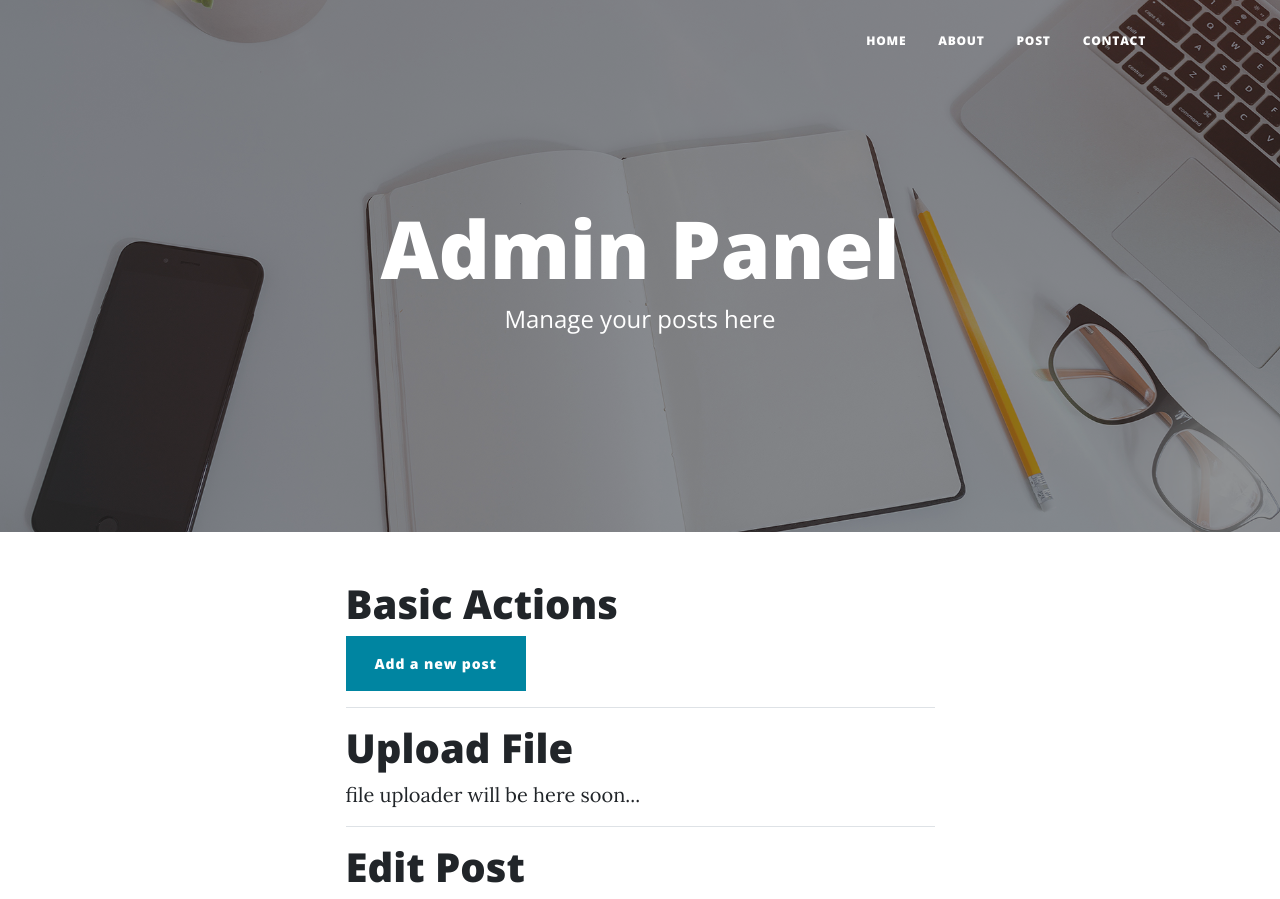
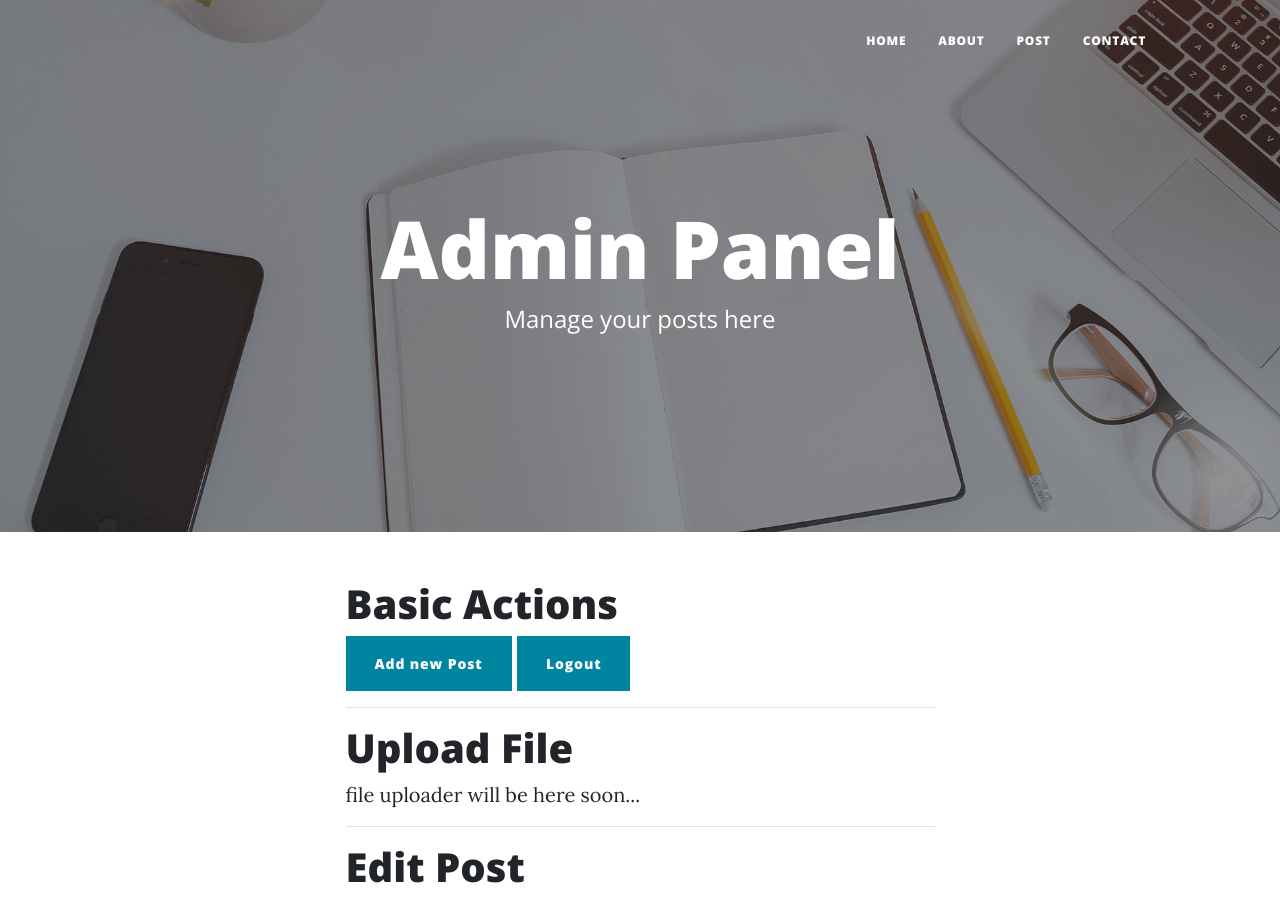
Before and after one commit to PiyushBagde/Dynamic-Blogging-Website-Template, a Flask app: template templates/dashboard.html in a window 1280 px wide. Shown: the top 899 px of the page. Run offline with Flask 3, Linux system fonts and the light colour scheme; the template is opened without the code that fills it, so the values that code supplies are empty; some libraries are stand-ins or nearby versions.

Commit message:
Posts are editable

```diff
--- a/templates/dashboard.html
+++ b/templates/dashboard.html
@@ -19,8 +19,11 @@
 <div class="container px-4 px-lg-5">
   <div class="row gx-4 gx-lg-5 justify-content-center">
     <div class="col-md-10 col-lg-8 col-xl-7">
+
     <h1>Basic Actions</h1>
-    <a href="/edit/0" ><button class="btn btn-primary"> Add a new post</button></a>
+
+    <a href="/edit/0" ><button class="btn btn-primary">Add new Post</button></a>
+    <a href="/logout" ><button class="btn btn-primary">Logout</button></a>
 <hr>
       <h1>Upload File</h1>
         file uploader will be here soon...
@@ -31,8 +34,8 @@
           <tr>
             <th scope="col">Srn</th>
             <th scope="col">Title</th>
+            <th scope="col">Date</th>
             <th scope="col">Edit</th>
-            <th scope="col">Date</th>
           </tr>
         </thead>
         <tbody>
--- a/templates/edit.html
+++ b/templates/edit.html
@@ -19,6 +19,11 @@
 <div class="container px-4 px-lg-5">
   <div class="row gx-4 gx-lg-5 justify-content-center">
     <div class="col-md-10 col-lg-8 col-xl-7">
+            <h1>Basic Actions</h1>
+        <a href="/dashboard" ><button class="btn btn-primary">Dashboard Home</button></a>
+        <a href="/logout" ><button class="btn btn-primary">Logout</button></a>
+
+        <hr>
       <h1>Add / Edit Post</h1>
 
       <form name="sentMessage" action="/edit/{{post.sno}}" method="post" id="contactForm" novalidate>
```
